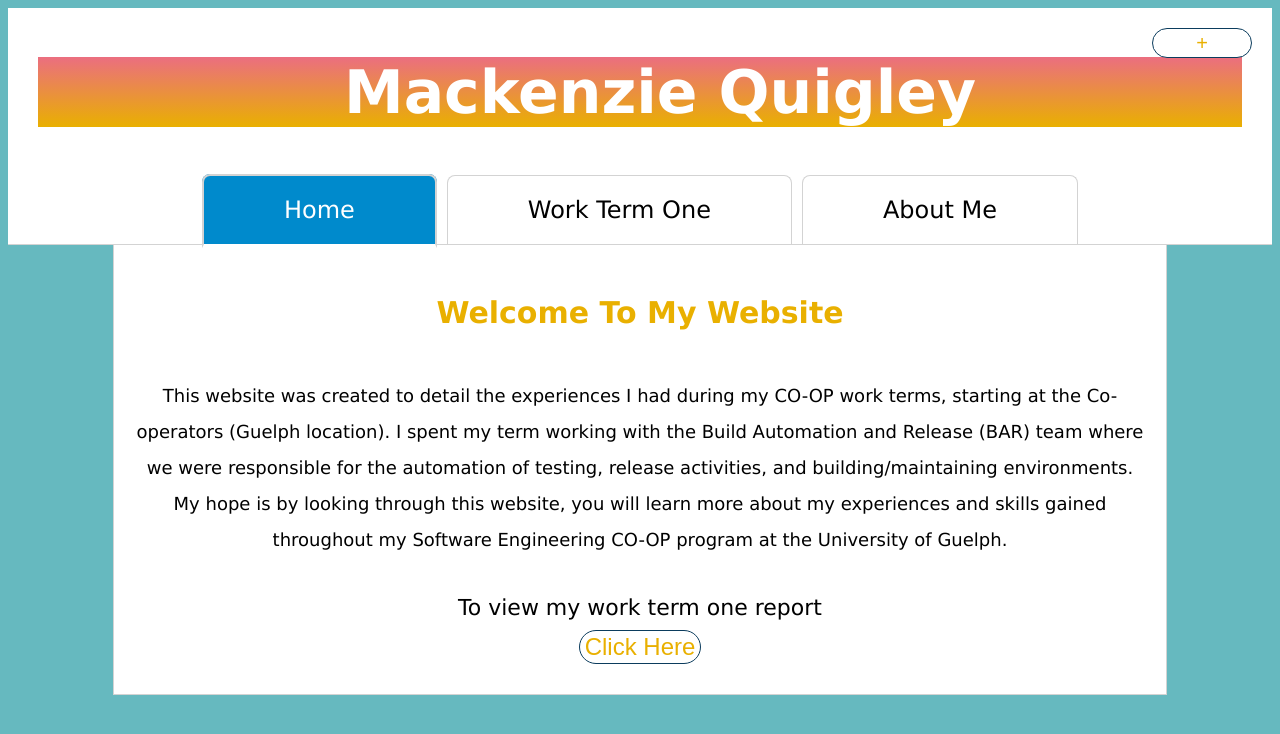
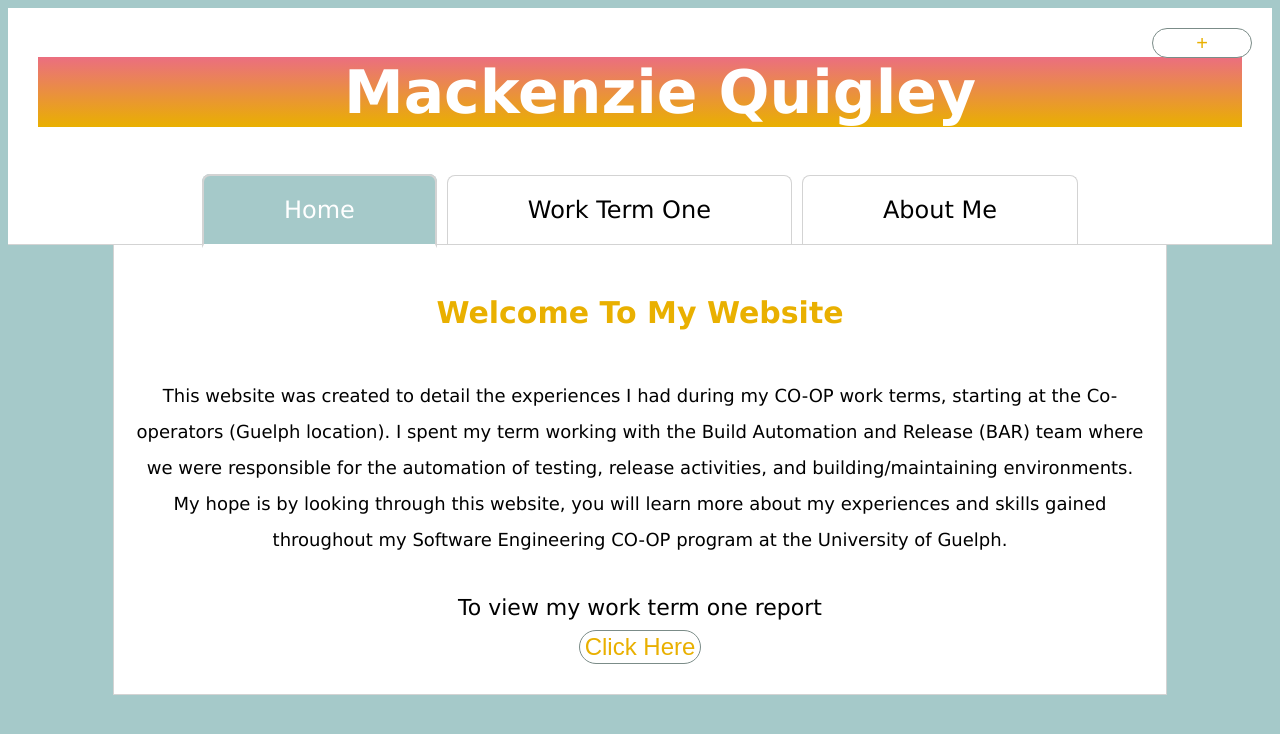
Before and after one commit to dreader0/WebsiteTemplate, a React (Create React App) app in the folder client/: page / in a window 1280 px wide. Shown: the top 734 px of the page. Built offline with nearby package versions, Linux system fonts and the light colour scheme; no server answers.

Commit message:
Added new colour scheme

```diff
--- a/client/src/App.css
+++ b/client/src/App.css
@@ -3,7 +3,7 @@
 }
 
 html {
-  background-color: #66B9Bf;
+  background-color: #a5c9c9;
   text-align: center;
   font-family: 'Lucida Sans', 'Lucida Sans Regular', 'Lucida Grande', 'Lucida Sans Unicode', Geneva, Verdana, sans-serif;
 }
@@ -53,7 +53,7 @@ button {
   padding: 2px;
   min-height: 30px;
   min-width: 100px;
-  border: 1px solid #0B3C5D;
+  border: 1px solid #7b8c88;
   border-radius: 25px;
   margin: 10px;
   padding-left: 5px;
@@ -77,7 +77,7 @@ label {
 input {
   font-size: 18px;
   background-color: white;
-  border: 1px solid  #66B9Bf;
+  border: 1px solid  #a5c9c9;
   color: black;
   margin: 10px;
   min-height: 30px;
@@ -88,7 +88,7 @@ input {
 .descriptionBox {
   font-size: 18px;
   background-color: white;
-  border: 1px solid  #66B9Bf;
+  border: 1px solid  #a5c9c9;
   color: black;
   margin: 10px;
 }
--- a/client/src/App.js
+++ b/client/src/App.js
@@ -59,7 +59,7 @@ const tabStyle = {
 
 const hoverTabStyle = {
   color: 'white',
-  backgroundColor: '#008acc',
+  backgroundColor: '#a5c9c9',
   textAlign: 'center',
   paddingLeft: "80px",
   paddingRight: "80px",
```
